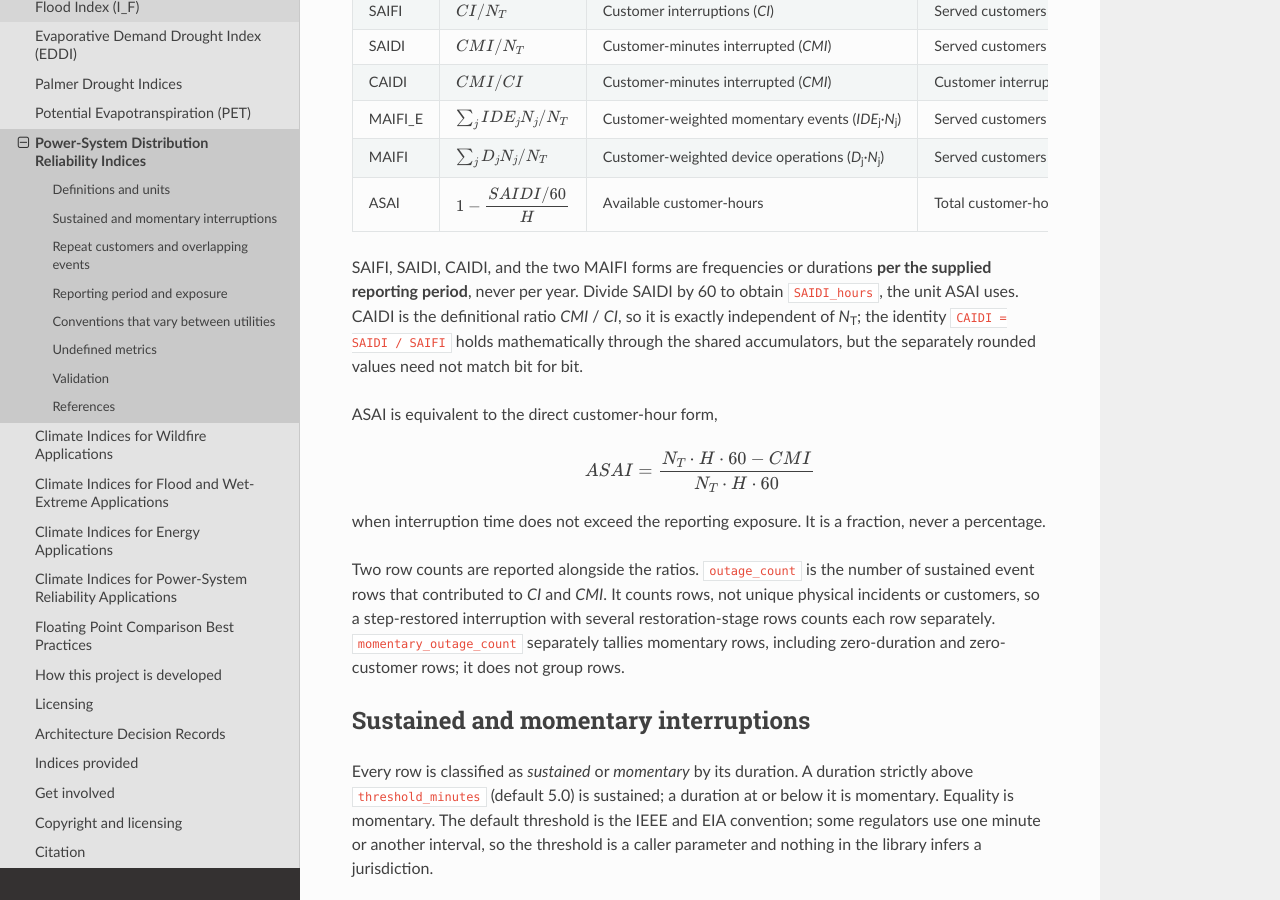
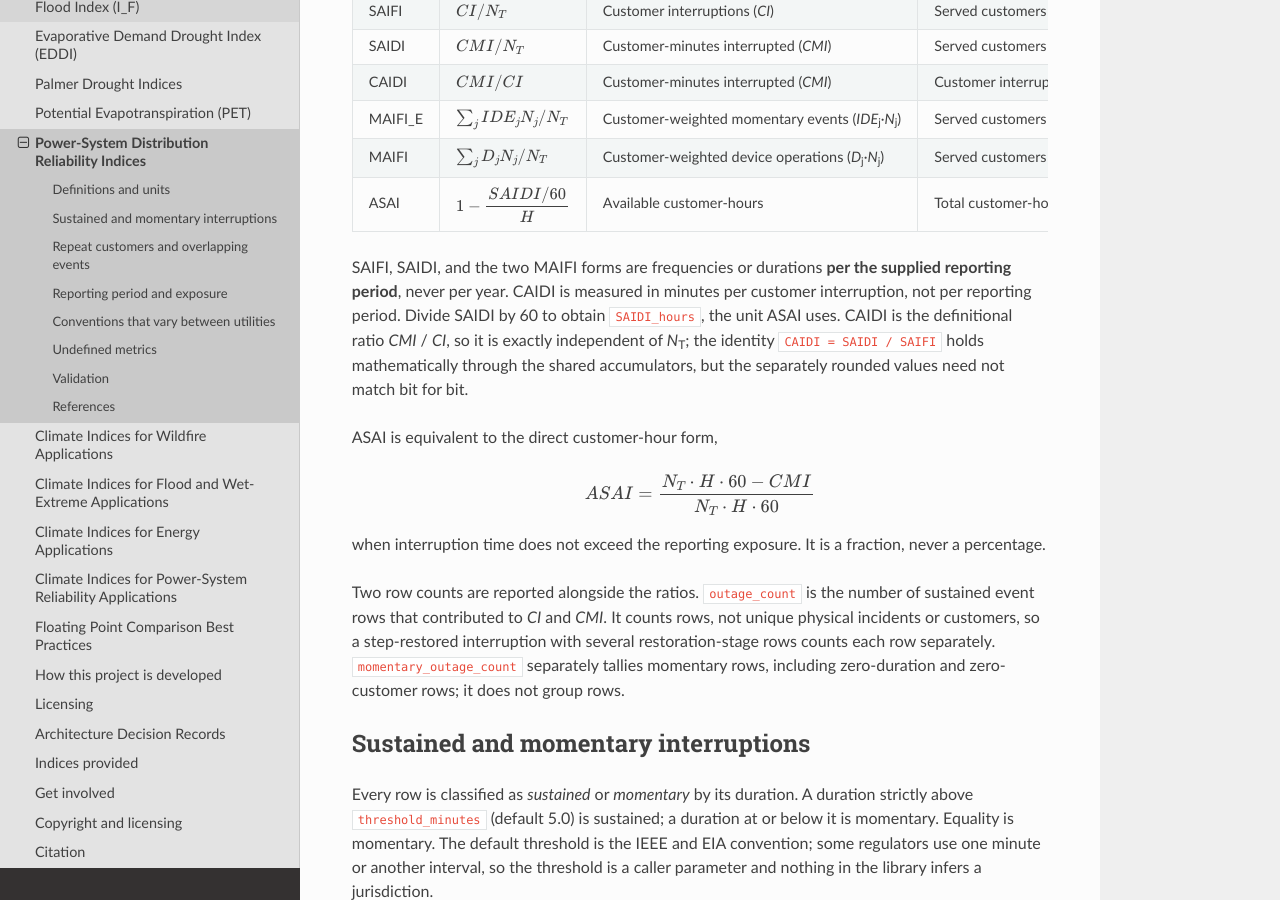
Before and after one commit to monocongo/climate_indices, a Sphinx documentation site: the page built from docs/algorithm_refs/reliability.md, in a window 1280 px wide and 900 px high, scrolled down 1061 px. Built offline with Sphinx 7.4.7 and the Read the Docs theme 3.1.0, drawn with Linux system fonts in a browser that asks for light colours.

Commit message:
docs(reliability): give CAIDI its own unit in the algorithm reference
CAIDI is minutes per customer interruption, not a frequency or duration per
reporting period; only SAIFI, SAIDI, and both MAIFI forms are period
normalized.

Finding: PRRT_kwDOBZ3L8c6y7vAG
Review-Anchor: https://github.com/monocongo/climate_indices/pull/1549#discussion_r4449666157

```diff
--- a/docs/algorithm_refs/reliability.md
+++ b/docs/algorithm_refs/reliability.md
@@ -56,9 +56,10 @@ interrupted. Both sums run over sustained rows only.
 | MAIFI | $\sum_j D_j N_j / N_T$ | Customer-weighted device operations (*D*{sub}`j`·*N*{sub}`j`) | Served customers (*N*{sub}`T`) | Device operations per customer per reporting period |
 | ASAI | $1 - \dfrac{SAIDI / 60}{H}$ | Available customer-hours | Total customer-hours | Dimensionless fraction in [0, 1] |
 
-SAIFI, SAIDI, CAIDI, and the two MAIFI forms are frequencies or durations
-**per the supplied reporting period**, never per year. Divide SAIDI by 60 to
-obtain `SAIDI_hours`, the unit ASAI uses. CAIDI is the definitional ratio
+SAIFI, SAIDI, and the two MAIFI forms are frequencies or durations
+**per the supplied reporting period**, never per year. CAIDI is measured in
+minutes per customer interruption, not per reporting period. Divide SAIDI by 60
+to obtain `SAIDI_hours`, the unit ASAI uses. CAIDI is the definitional ratio
 *CMI* / *CI*, so it is exactly independent of *N*{sub}`T`; the identity
 `CAIDI = SAIDI / SAIFI` holds mathematically through the shared accumulators,
 but the separately rounded values need not match bit for bit.
```
